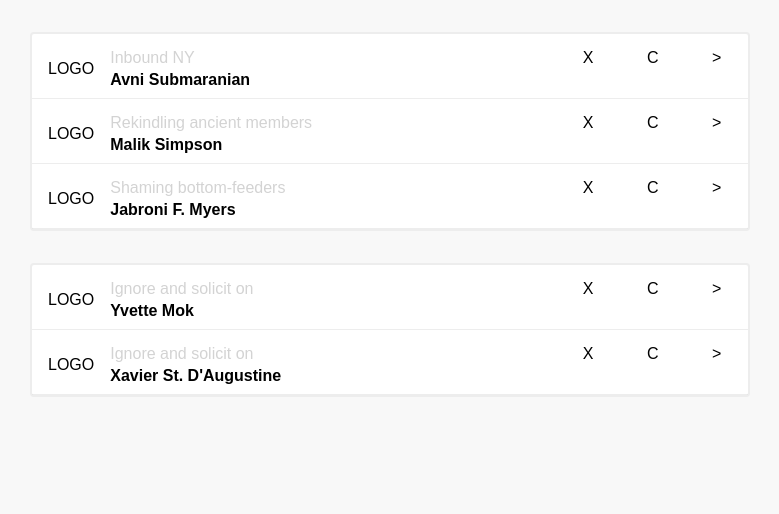
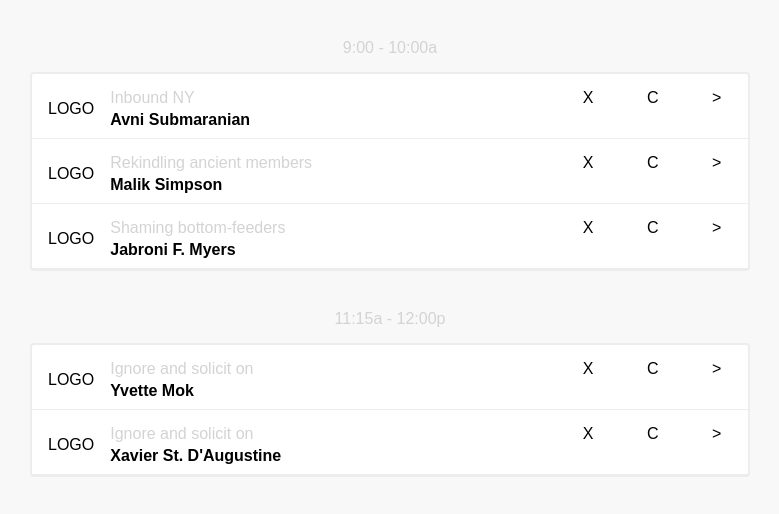
Before and after one commit to maxbildner/strive-task-app, a React (Create React App) app: page / in a window 1280 px wide. Shown: the top 514 px of the page, without its empty margins (250-1029 px from the left). Built offline with nearby package versions, Linux system fonts and the light colour scheme.

Commit message:
add times to each time block, style it

```diff
--- a/src/components/App.jsx
+++ b/src/components/App.jsx
@@ -37,15 +37,24 @@ class App extends React.Component {
             <span>C</span>
             <span>{">"}</span>
           </div>
-
         </div>
 
       );
     });
 
+
     return (
-      <div className="time-block" key={i}>
-        {times}
+      <div className="time-block-wrap" key={i}>
+        <div className="time" key={i}>
+          {(timeBlock[1] || timeBlock[4] || {}).time}
+        </div>
+
+        <div
+          className="time-block"
+          key={i + 1}
+        >
+          {times}
+        </div>
       </div>
     );
   }
--- a/src/index.css
+++ b/src/index.css
@@ -81,12 +81,22 @@ body {
   margin: 0 auto;
 }
 
+.time-block-wrap {
+  margin: 2.5rem 0;
+}
+
 .time-block {
-  margin: 2rem 0;
+  /* margin: 2rem 0; */
   background: white;
   border: 2px solid #d3d3d366;
   box-sizing: border-box;
   border-radius: 4px;
+}
+
+.time {
+  color: lightgrey;
+  text-align: center;
+  margin-bottom: 1rem;
 }
 
 .row {
--- a/src/index.js
+++ b/src/index.js
@@ -1,7 +1,6 @@
 import React from 'react';
 import ReactDOM from 'react-dom';
 import './index.css';
-// import App from './components/App';
 import AppContainer from './containers/AppContainer';
 import { createStore } from 'redux';
 import { Provider } from 'react-redux';
```
Also changed, not shown: 1 other file (tests, documents, lock files or other folders).
